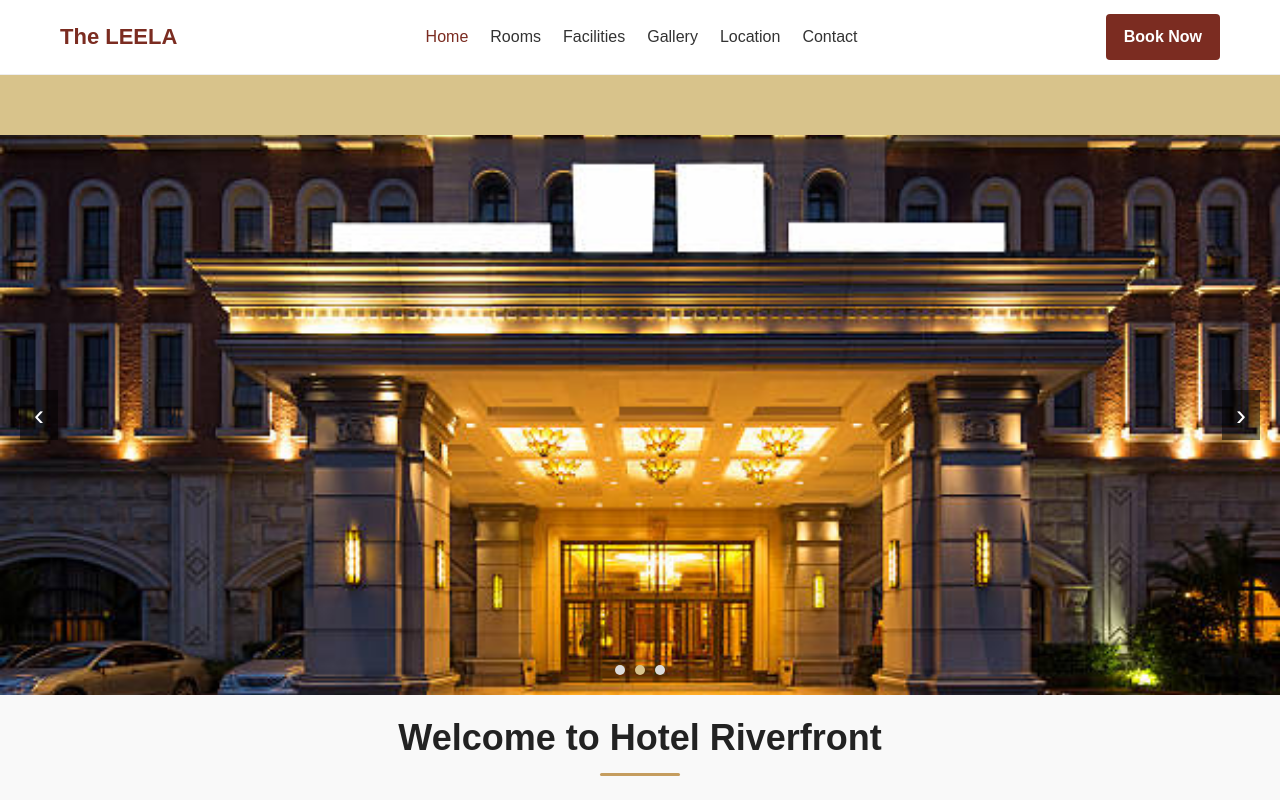
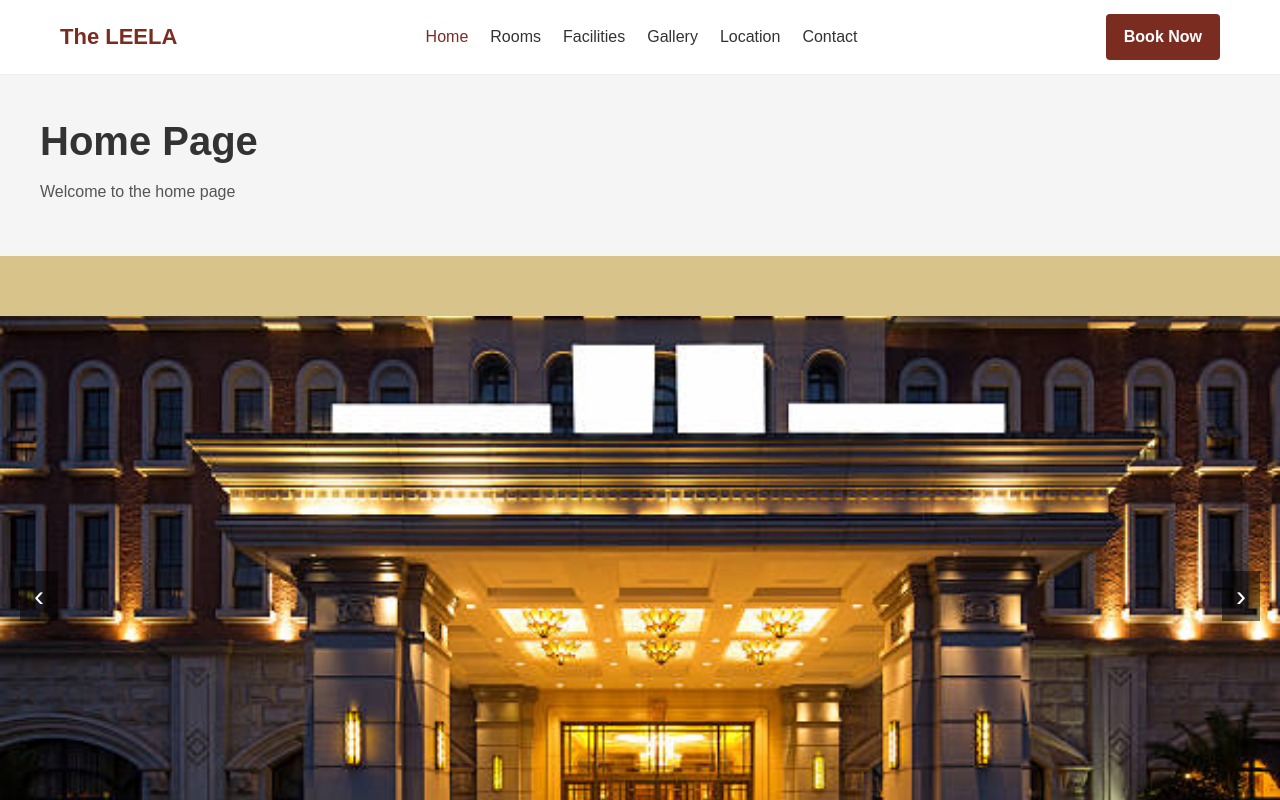
Before and after one commit to parmaryuvraj34627-code/HOTEL-UI, a React (Vite) app: page / in a window 1280 px wide. Shown: the top 800 px of the page. Built offline with nearby package versions, Linux system fonts and the light colour scheme.

Commit message:
Describe your changes

```diff
--- a/src/pages/Home/Home.css
+++ b/src/pages/Home/Home.css
@@ -4,6 +4,16 @@
 .home-page {
   width: 100%;
   overflow-x: hidden;
+}
+
+/* Additional Home Wrapper */
+.home {
+  padding: 40px;
+  background-color: #f5f5f5;
+}
+
+.home h1 {
+  color: #333;
 }
 
 /* Common container */
--- a/src/pages/Home/Home.jsx
+++ b/src/pages/Home/Home.jsx
@@ -3,7 +3,7 @@ import RoomCard from "../../components/common/RoomCard";
 import Button from "../../components/common/Button";
 import { rooms } from "../../data/roomsData";
 import { Link } from "react-router-dom";
-import "./home.css";
+import "./Home.css";
 
 export default function Home() {
   const sliderImages = [
@@ -14,10 +14,15 @@ export default function Home() {
 
   return (
     <main className="home-page">
+      {/* Simple Home Intro */}
+      <section className="home">
+        <h1>Home Page</h1>
+        <p>Welcome to the home page</p>
+      </section>
+
       {/* Hero Slider */}
       <section className="home-hero">
         <ImageSlider images={sliderImages} />
-
       </section>
 
       {/* About Section */}
@@ -50,7 +55,7 @@ export default function Home() {
         </div>
       </section>
 
-      {/* CTA */}
+      {/* Call to Action */}
       <section className="home-cta">
         <h2>Ready to Book Your Stay?</h2>
         <Link to="/contact">
```
